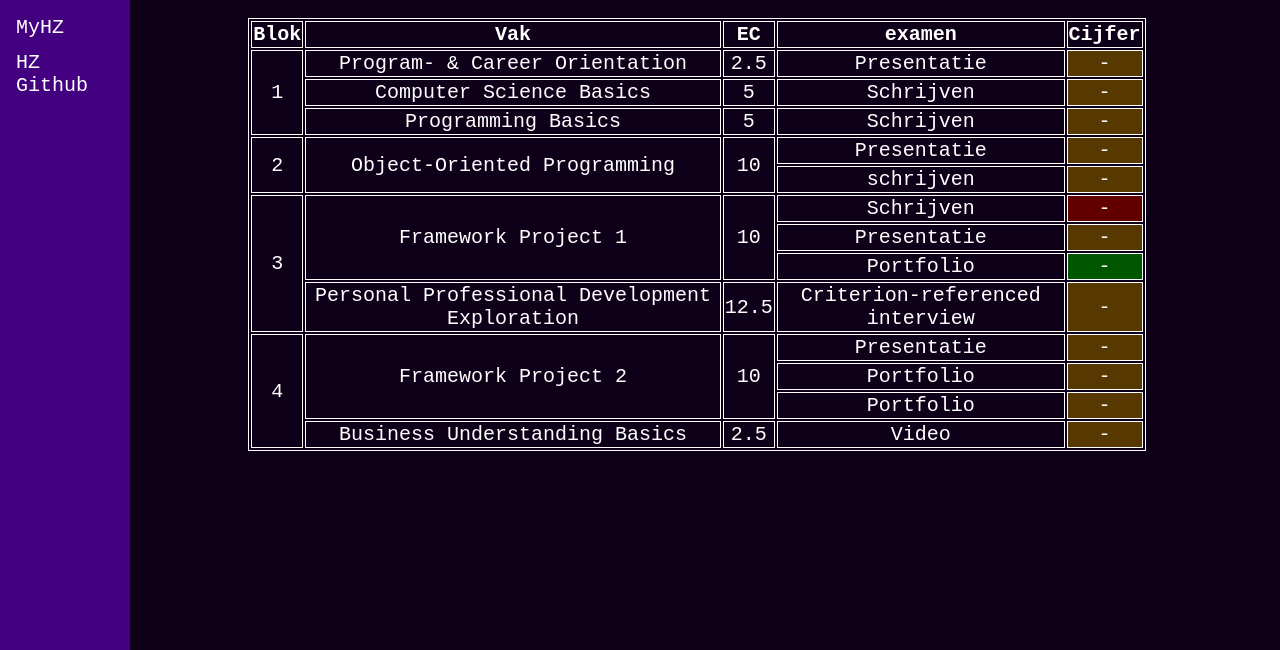
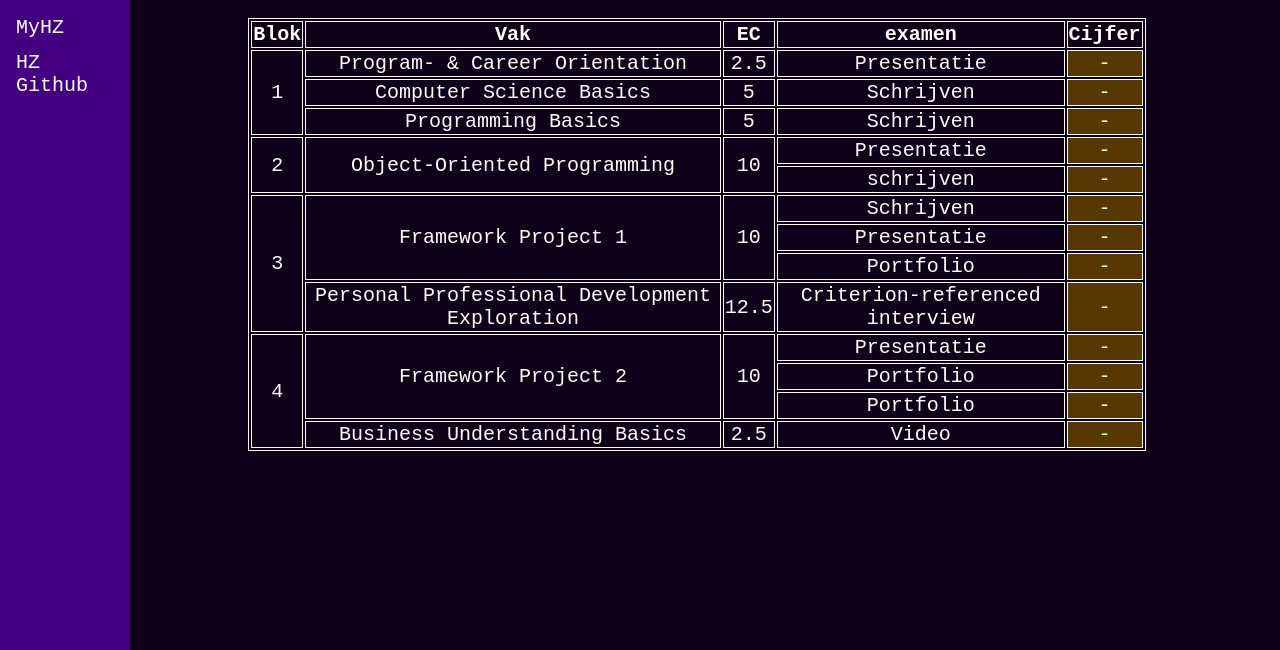
Before and after one commit to Thijs-HZ-School/PCO, a plain HTML site: page dashboard.html in a window 1280 px wide. Shown: the part 150-800 px from the top of the page. Drawn offline with Linux system fonts and the light colour scheme.

Commit message:
mama mia

```diff
--- a/dashboard.html
+++ b/dashboard.html
@@ -71,7 +71,7 @@
                     <td rowspan="3">Framework Project 1</td>
                     <td rowspan="3">10</td>
                     <td>Schrijven</td>
-                    <td class="failgrade">-</td>
+                    <td class="nograde">-</td>
                 </tr>
                 <tr>
                     <td>Presentatie</td>
@@ -79,7 +79,7 @@
                 </tr>
                 <tr>
                     <td>Portfolio</td>
-                    <td class="passgrade">-</td>
+                    <td class="nograde">-</td>
                 </tr>
                     <td>Personal Professional Development Exploration</td>
                     <td>12.5</td>
```
